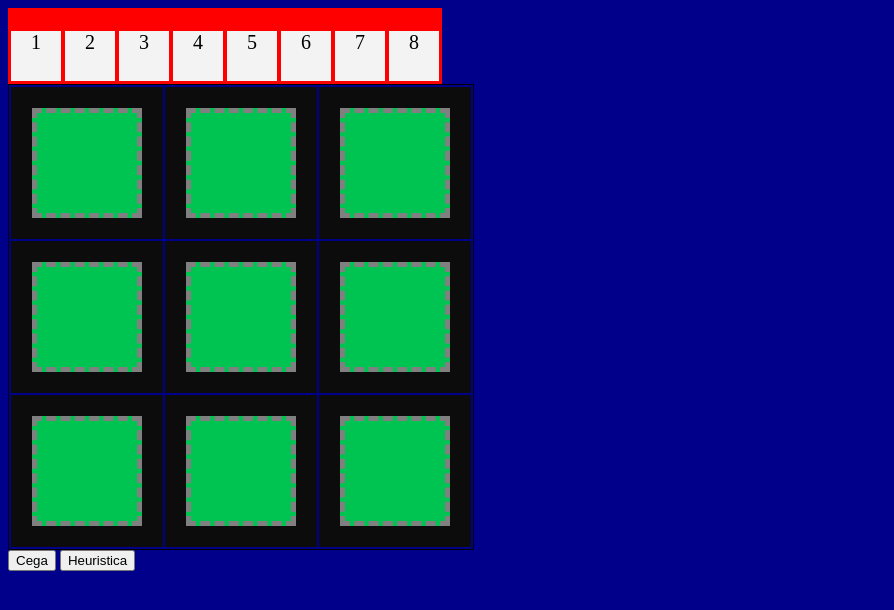
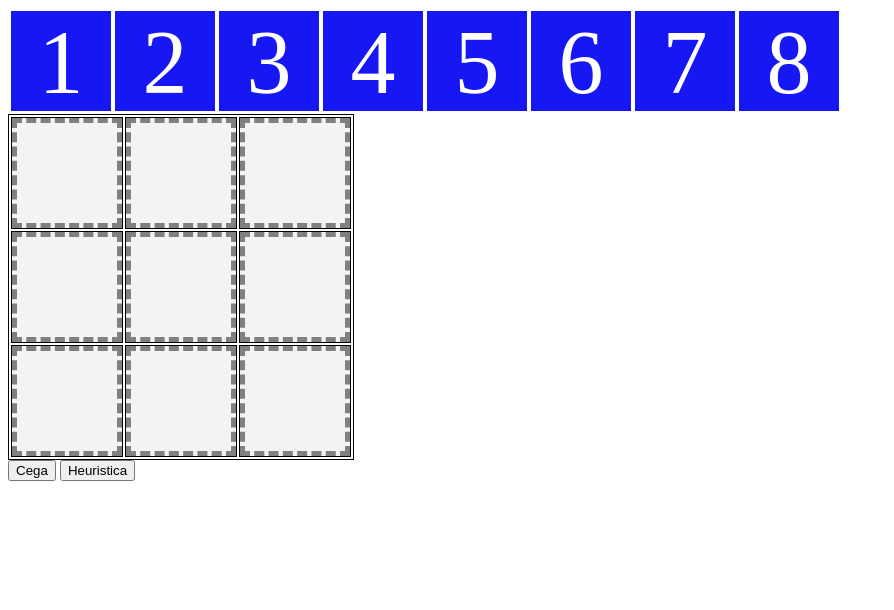
Before and after one commit to MrDuckBr/M-todosDeBuscaIA, a plain HTML site: page index.html in a window 1280 px wide. Shown: the whole page, without its empty margins (0-894 px from the left). Drawn offline with Linux system fonts and the light colour scheme.

Commit message:
Ajuste no css

```diff
--- a/index.css
+++ b/index.css
@@ -1,42 +1,28 @@
-#tableStyle {
-    background-color: red;
+.square {
+  font-size: 90px;
+  /* text-align: center; */
+  text-align: center;
+  height: 100px;
+  width: 100px;
+  background-color: rgb(23, 23, 243);
+  margin-top: -90px;
+  color: white;
 }
 
-.square {
-    font-size: 20px;
-    text-align: center;
-    height: 50px;
-    width: 50px;
-    background-color: rgb(243, 243, 243);
-  }
-
-
-#emptyTable{
-    border: 1px solid black;
-
-
-    width: 200px;
-
+#emptyTable {
+  border: 1px solid black;
+  width: 100px;
 }
-#emptyTable td{
-   height: 50px;
-   background-color:rgb(12, 12, 12);
-}
-
-
-body{
-    background-color: darkblue;
+#emptyTable td {
+  height: 50px;
+  background-color: black;
 }
 
 #dropBox {
-    width: 100px;
-    height: 100px;
-    border: 5px dashed gray;
-    background: rgb(0, 196, 82);
-    text-align:justify;
-    margin: 20px 20px;
-    color: rgb(255, 166, 1);
+  width: 100px;
+  height: 100px;
+  border: 5px dashed gray;
+  background: rgb(243, 243, 243);
+  text-align: justify;
+  color: rgb(255, 166, 1);
 }
-#dropBox img {
-    margin: 25px;
-}
```
